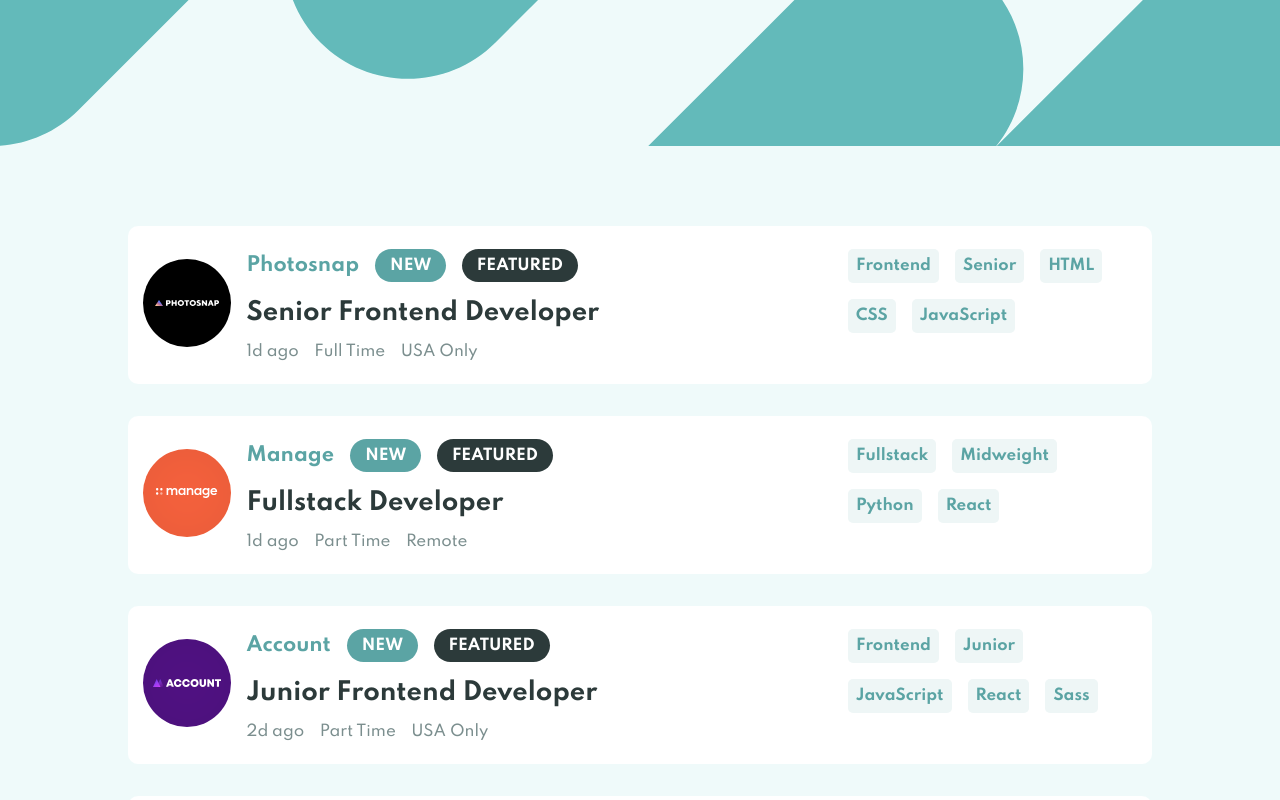
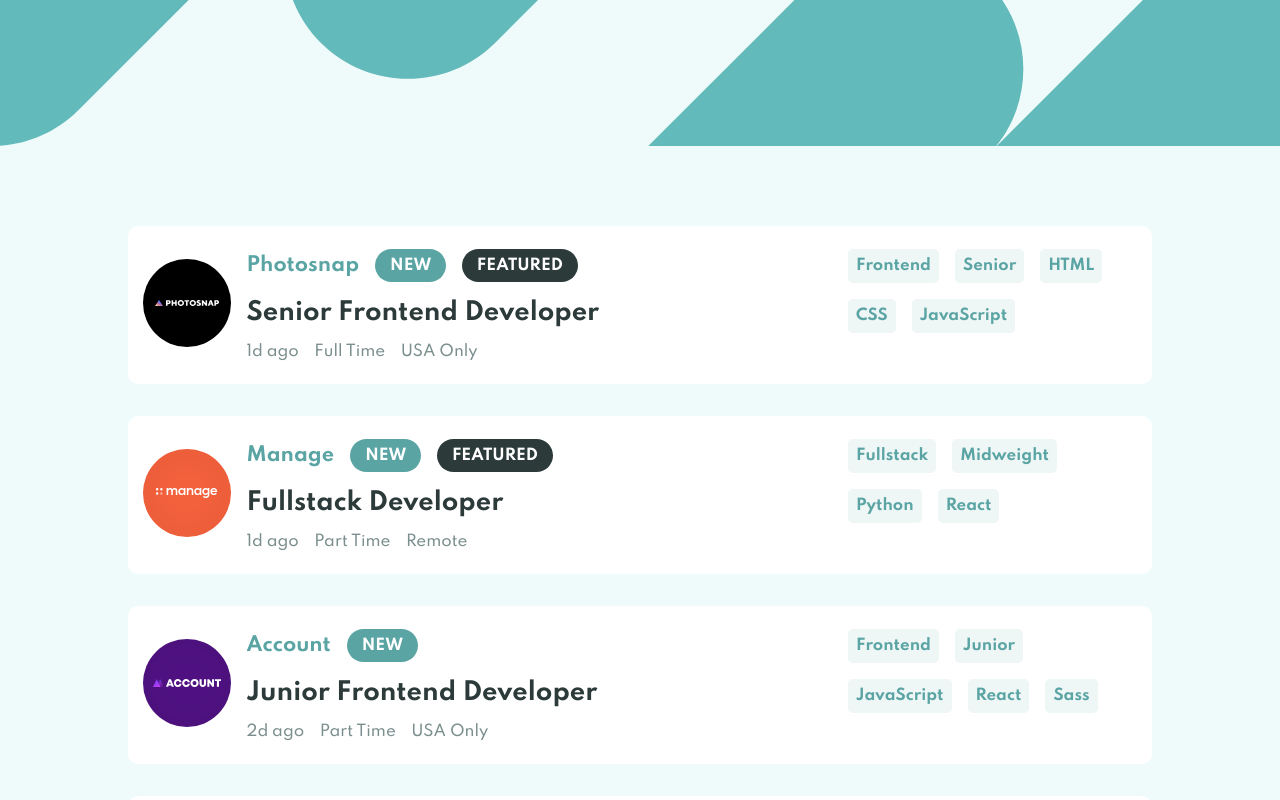
Before and after one commit to khwilo/job-listings, a React (Create React App) app: page / in a window 1280 px wide. Shown: the top 800 px of the page. Built offline with nearby package versions, Linux system fonts and the light colour scheme.

Commit message:
Dynamically render new and featured tags

```diff
--- a/src/components/Card/Card.js
+++ b/src/components/Card/Card.js
@@ -6,6 +6,8 @@ import './Card.css';
 const Card = ({
   logo,
   company,
+  isNew,
+  isFeatured,
   position,
   postedAt,
   contract,
@@ -25,8 +27,10 @@ const Card = ({
         <div className='content__top row'>
           <p className='company'>{company}</p>
           <div className='priority row'>
-            <p className='priority__name new'>new</p>
-            <p className='priority__name featured'>featured</p>
+            {isNew ? <p className='priority__name new'>new</p> : null}
+            {isFeatured ? (
+              <p className='priority__name featured'>featured</p>
+            ) : null}
           </div>
         </div>
 
--- a/src/containers/Cards/Cards.js
+++ b/src/containers/Cards/Cards.js
@@ -4,39 +4,25 @@ import Card from '../../components/Card/Card';
 import './Cards.css';
 
 const Cards = ({ data }) => {
-  const cardsView = data.map(
-    (
-      {
-        logo,
-        company,
-        position,
-        postedAt,
-        contract,
-        location,
-        role,
-        level,
-        languages,
-        tools,
-      },
-      index
-    ) => {
-      return (
-        <Card
-          key={index}
-          logo={logo}
-          company={company}
-          position={position}
-          postedAt={postedAt}
-          contract={contract}
-          location={location}
-          role={role}
-          level={level}
-          languages={languages}
-          tools={tools}
-        />
-      );
-    }
-  );
+  const cardsView = data.map((job) => {
+    return (
+      <Card
+        key={job.id}
+        logo={job.logo}
+        company={job.company}
+        isNew={job.new}
+        isFeatured={job.featured}
+        position={job.position}
+        postedAt={job.postedAt}
+        contract={job.contract}
+        location={job.location}
+        role={job.role}
+        level={job.level}
+        languages={job.languages}
+        tools={job.tools}
+      />
+    );
+  });
   return (
     <section className='cards'>
       <div className='container'>{cardsView}</div>
```
